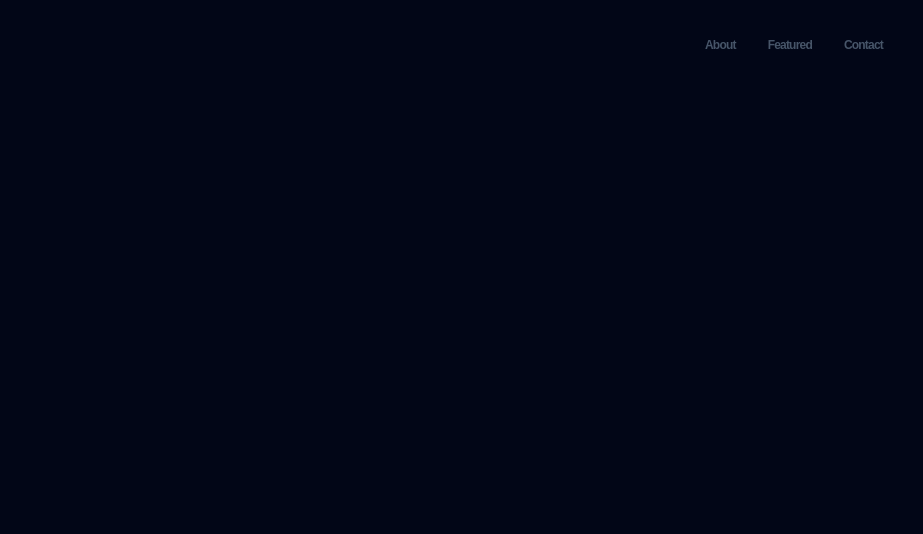
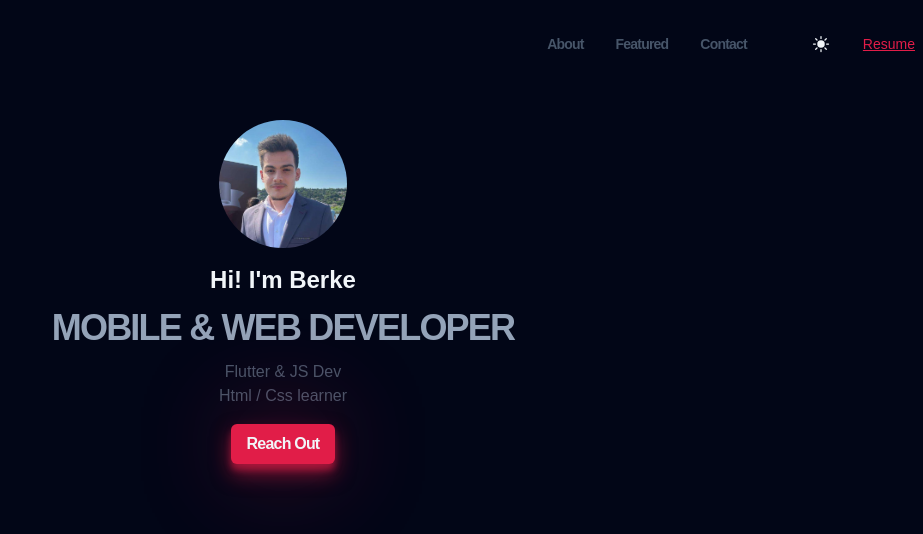
Before and after one commit to BerkeKck/portfolio, a website built with Vite: page index.html in a window 1280 px wide. Shown: the whole page, without its empty margins (357-1280 px from the left). Built offline with nearby package versions, Linux system fonts and the light colour scheme; a web font is replaced by a local one.

Commit message:
hero banner

```diff
--- a/index.html
+++ b/index.html
@@ -24,17 +24,46 @@
           <a class="header__link" href="#contact">Contact</a>
         </li>
         <li class="header_line"></li>
+        <li>
+          <button class ='header__sun'>
+          <svg
+          xmlns="http://www.w3.org/2000/svg"
+          viewBox="0 0 24 24"
+          fill="currentColor" >
+            <path d="M12 2.25a.75.75 0 0 1 .75.75v2.25a.75.75 0 0 1-1.5 0V3a.75.75 0 0 1 .75-.75ZM7.5 12a4.5 4.5 0 1 1 9 0 4.5 4.5 0 0 1-9 0ZM18.894 6.166a.75.75 0 0 0-1.06-1.06l-1.591 1.59a.75.75 0 1 0 1.06 1.061l1.591-1.59ZM21.75 12a.75.75 0 0 1-.75.75h-2.25a.75.75 0 0 1 0-1.5H21a.75.75 0 0 1 .75.75ZM17.834 18.894a.75.75 0 0 0 1.06-1.06l-1.59-1.591a.75.75 0 1 0-1.061 1.06l1.59 1.591ZM12 18a.75.75 0 0 1 .75.75V21a.75.75 0 0 1-1.5 0v-2.25A.75.75 0 0 1 12 18ZM7.758 17.303a.75.75 0 0 0-1.061-1.06l-1.591 1.59a.75.75 0 0 0 1.06 1.061l1.591-1.59ZM6 12a.75.75 0 0 1-.75.75H3a.75.75 0 0 1 0-1.5h2.25A.75.75 0 0 1 6 12ZM6.697 7.757a.75.75 0 0 0 1.06-1.06l-1.59-1.591a.75.75 0 0 0-1.061 1.06l1.59 1.591Z" />
+          </svg>
+        </button>
+      </li>
+      <li>
+        <a class="header__resume" href="#">Resume</a>
+      </li>
         </ul>
+        <button class="header__bars">
+          <svg
+          xmlns="http://www.w3.org/2000/svg"
+          viewBox="0 0 24 24"
+          fill="currentColor">
+            <path fill-rule="evenodd" d="M3 9a.75.75 0 0 1 .75-.75h16.5a.75.75 0 0 1 0 1.5H3.75A.75.75 0 0 1 3 9Zm0 6.75a.75.75 0 0 1 .75-.75h16.5a.75.75 0 0 1 0 1.5H3.75a.75.75 0 0 1-.75-.75Z" clip-rule="evenodd" />
+          </svg>
+
+        </button>
       </nav>
     </header>
-    <!-- <main>
+    <main>
+      <section class="hero container">
+      <img class="hero__img" src="/hero.jpg" alt="Profile Picture">
+      <h2 class="hero_subtitle">Hi! I'm Berke</h2>
+      <h1 class="hero__title">Mobile & Web Developer</h1>
+      <p class="hero__description">Flutter & JS Dev <br> Html / Css learner
+      </p>
+      <a class="hero__btn btn" href="#">Reach Out</a>
+      </section>
+      <!-- <section></section>
       <section></section>
       <section></section>
-      <section></section>
-      <section></section>
-      <section></section>
+      <section></section> -->
     </main>
-    <footer></footer> -->
+    <!-- <footer></footer>  -->
     <script type="module" src="./src/main.js"></script>
   </body>
 </html>
--- a/src/main.js
+++ b/src/main.js
@@ -1,4 +1,5 @@
 import '../styles/modern-normalize.css';
 import '../styles/style.css';
 import '../styles/components/header.css';
+import '../styles/components/hero.css';
 import '../styles/utils.css';
--- a/styles/components/header.css
+++ b/styles/components/header.css
@@ -6,6 +6,28 @@
     padding-bottom: 2rem;
 }
 
+.header__menu{
+    display: none;
+}
+
+.header__bars{
+    color: var(--clr-light);
+    width: var(--size-base);
+    height: var(--size-base);
+    display: block;
+}
+
+
+/* xs
+@media (min-width:475px){
+}
+
+small
+@media (min-width:640px){
+}*/
+
+/*medium */
+@media (min-width:768px){
     .header__menu{
         display: flex;
         align-items: center;
@@ -16,7 +38,7 @@
     }
 
     .header__link {
-    font-size: var(--size-xs);
+        font-size: var(--size-sm);
         text-decoration: none;
         font-weight: 600;
         color: var(--clr-slate600);
@@ -33,23 +55,41 @@
         padding-top: 1.5em;
     }
 
-/* xs {}
-@media (min-width:475px){
+    .header__sun {
+        display: block;
+        color: var(--clr-light);
+        width: var(--size-base);
+        height: var(--size-base);
     }
 
-small {}
-@media (min-width:640px){
+    .header__resume {
+        font-size: var(--size-base);
     }
 
-medium {}
-@media (min-width:768px){
+    .header__bars{
+        display: none;
+    }
 }
 
-large {}
+/*lg*/
 @media (min-width:1024px){
+
+    .header__link {
+        font-size: var(--size-sm);
     }
 
-xL {}
+
+    .header__sun {
+        width: var(--size-xl);
+        height: var(--size-xl);
+    }
+
+    .header__resume {
+        font-size: var(--size-sm);
+    }
+}
+
+/*xL {}
 @media (min-width:1280px){
 }
 
--- /dev/null
+++ b/styles/components/hero.css
@@ -0,0 +1,35 @@
+.hero {
+    text-align: center;
+    display: flex;
+    flex-direction: column;
+    justify-content: center;
+    align-items: center;
+    gap: 1rem;
+    margin-top: 2rem;
+}
+
+.hero__img {
+    border-radius: 50%;
+    width: 8rem;
+    height: 8rem;
+}
+
+.hero__subtitle {
+    color: var(--clr-slate800);
+    font-size: var(--size-base);
+}
+
+.hero__title {
+    color: var(--clr-slate400);
+    text-transform: uppercase;
+    font-size: var(--size-4xl);
+    letter-spacing: -0.05em;
+    line-height: 0.9;
+}
+
+.hero__description {
+    max-width: 60ch;
+    font-size: var(--size-m);
+    color: var(--clr-slate600);
+
+}
```
Also changed, not shown: public/hero.jpg (added). Lines whose indentation alone changed are shown as unchanged.
